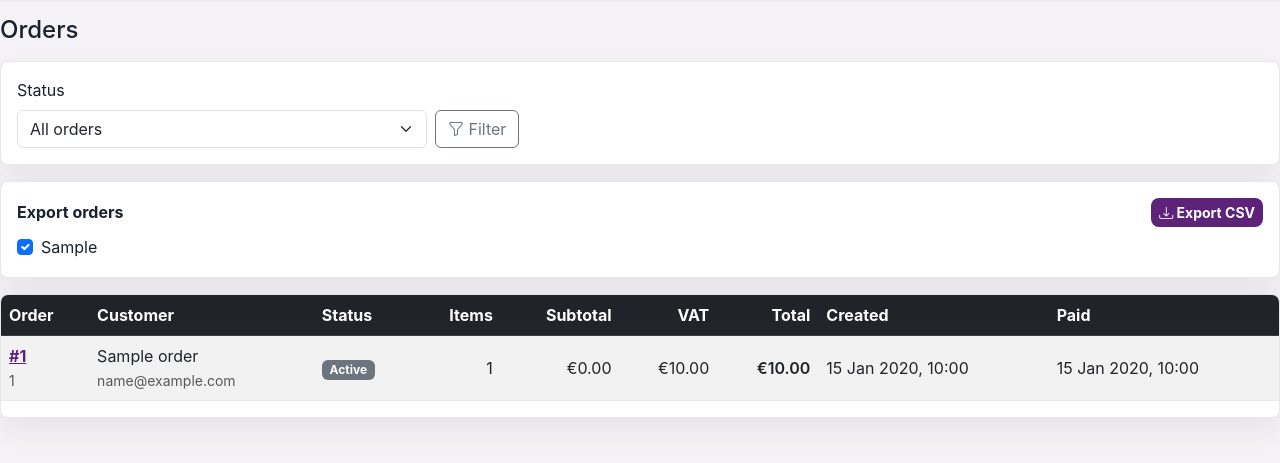
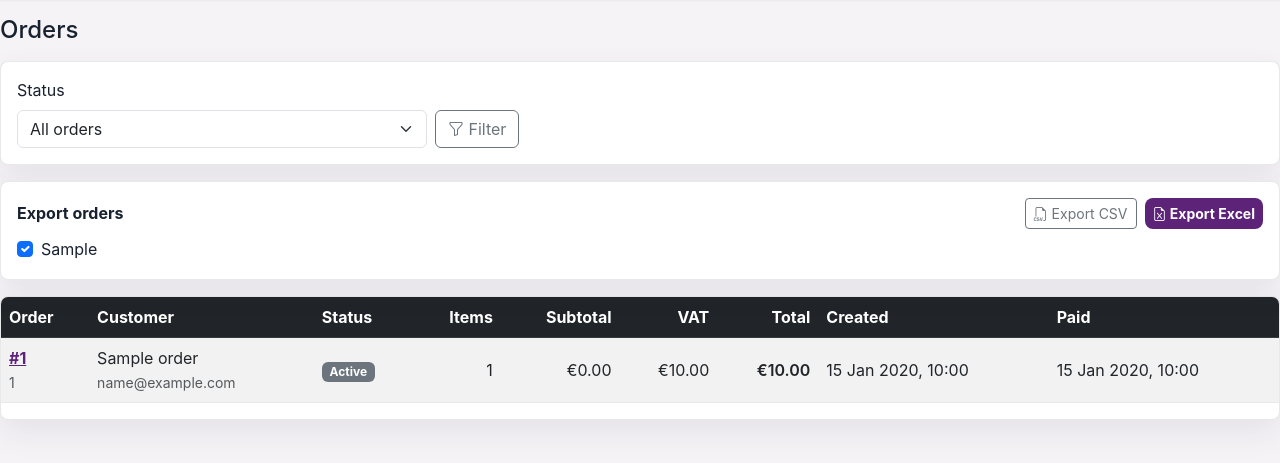
Before and after one commit to Shiva721254/Haarlem-Festival-Project_2026, a PHP site: the page made by app/src/Views/Admin/orders/index.php in a window 1280 px wide. Shown: the part 94-557 px from the top of the page. Run offline with PHP 8.4, Linux system fonts and the light colour scheme; the template is opened without the code that fills it: most values are stand-ins (such as "Sample title", 1, 10 or a date in 2020); data that the repository does not hold is empty.

Commit message:
Offer CSV or Excel for the order export
The admin orders export now has separate CSV and Excel (.xlsx) buttons; the format is chosen by which button is clicked, sharing the same column selection and status filter.

```diff
--- a/app/src/Views/Admin/orders/index.php
+++ b/app/src/Views/Admin/orders/index.php
@@ -37,9 +37,14 @@
     <?php endif; ?>
     <div class="d-flex justify-content-between align-items-center flex-wrap gap-2 mb-2">
         <strong>Export orders</strong>
-        <button type="submit" class="btn btn-purple btn-sm">
-            <i class="bi bi-download"></i> Export CSV
-        </button>
+        <div class="d-flex gap-2">
+            <button type="submit" name="format" value="csv" class="btn btn-outline-secondary btn-sm">
+                <i class="bi bi-filetype-csv"></i> Export CSV
+            </button>
+            <button type="submit" name="format" value="xlsx" class="btn btn-purple btn-sm">
+                <i class="bi bi-file-earmark-excel"></i> Export Excel
+            </button>
+        </div>
     </div>
     <div class="row g-2">
         <?php foreach ($exportColumns as $key => $label): ?>
```
Also changed, not shown: app/src/Controllers/AdminOrderController.php (+19 -4 lines).
